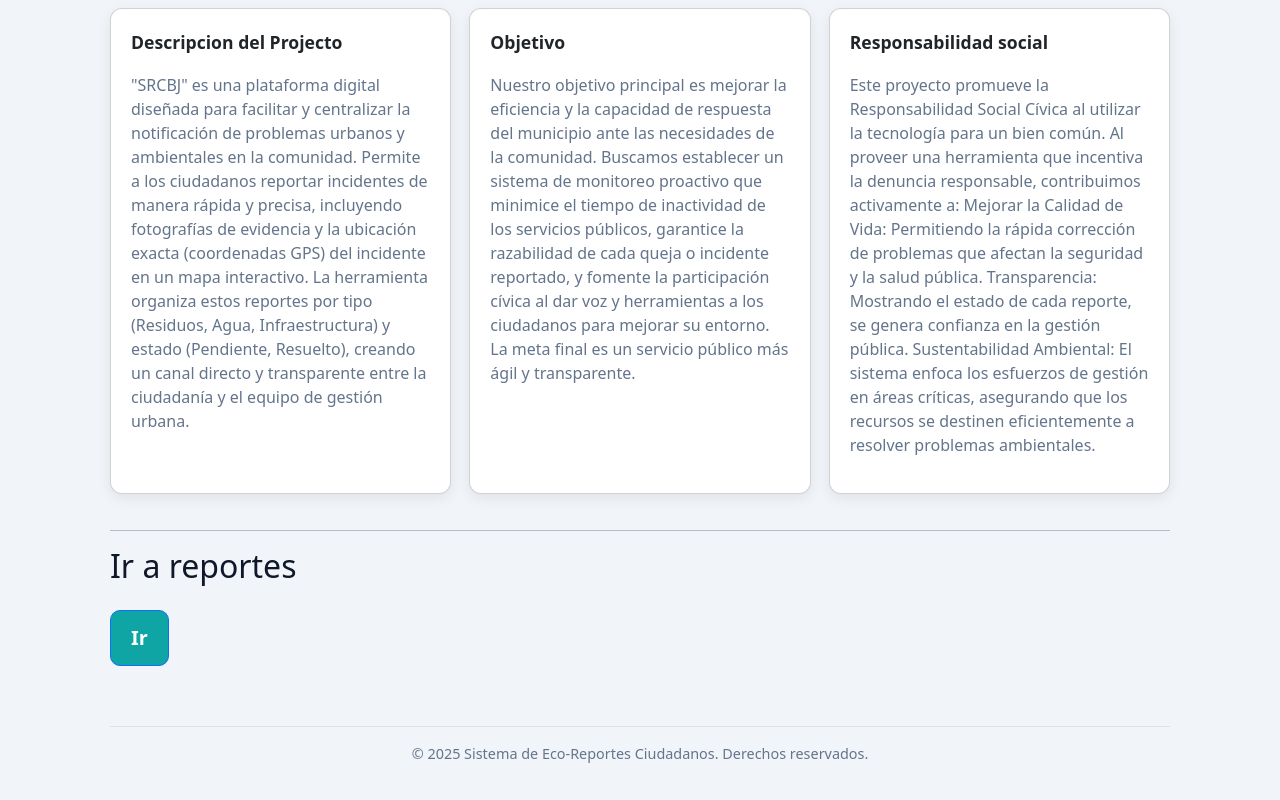
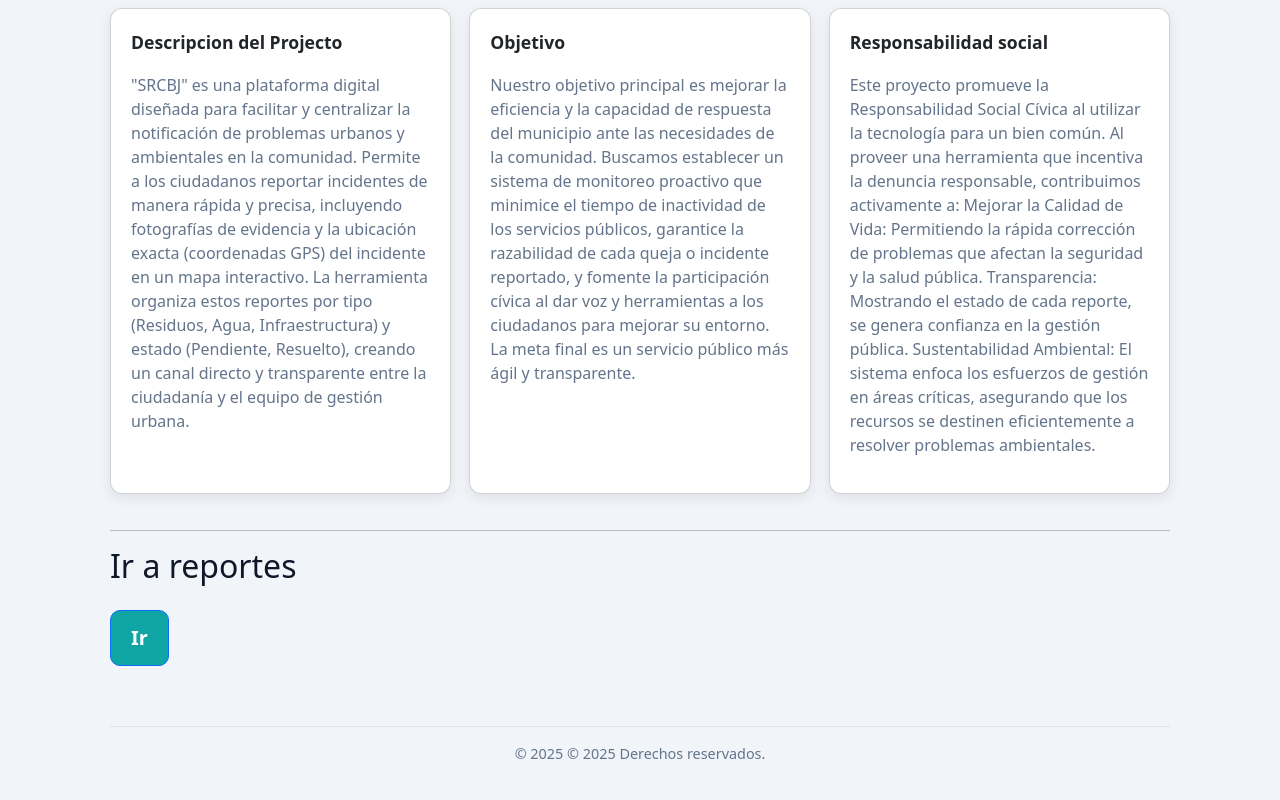
Before and after one commit to hermenegildoAng/ReportesProjecto, a website: page client/index.html in a window 1280 px wide. Shown: the part 643-1443 px from the top of the page. Drawn offline with nearby package versions, Linux system fonts and the light colour scheme.

Commit message:
correccion footer

```diff
--- a/client/index.html
+++ b/client/index.html
@@ -62,7 +62,7 @@
 
 
         <footer class="text-center py-3 border-top">
-            © 2025 Sistema de Eco-Reportes Ciudadanos. Derechos reservados.
+            © 2025 © 2025 Derechos reservados.
         </footer>
     </div>
 
```
